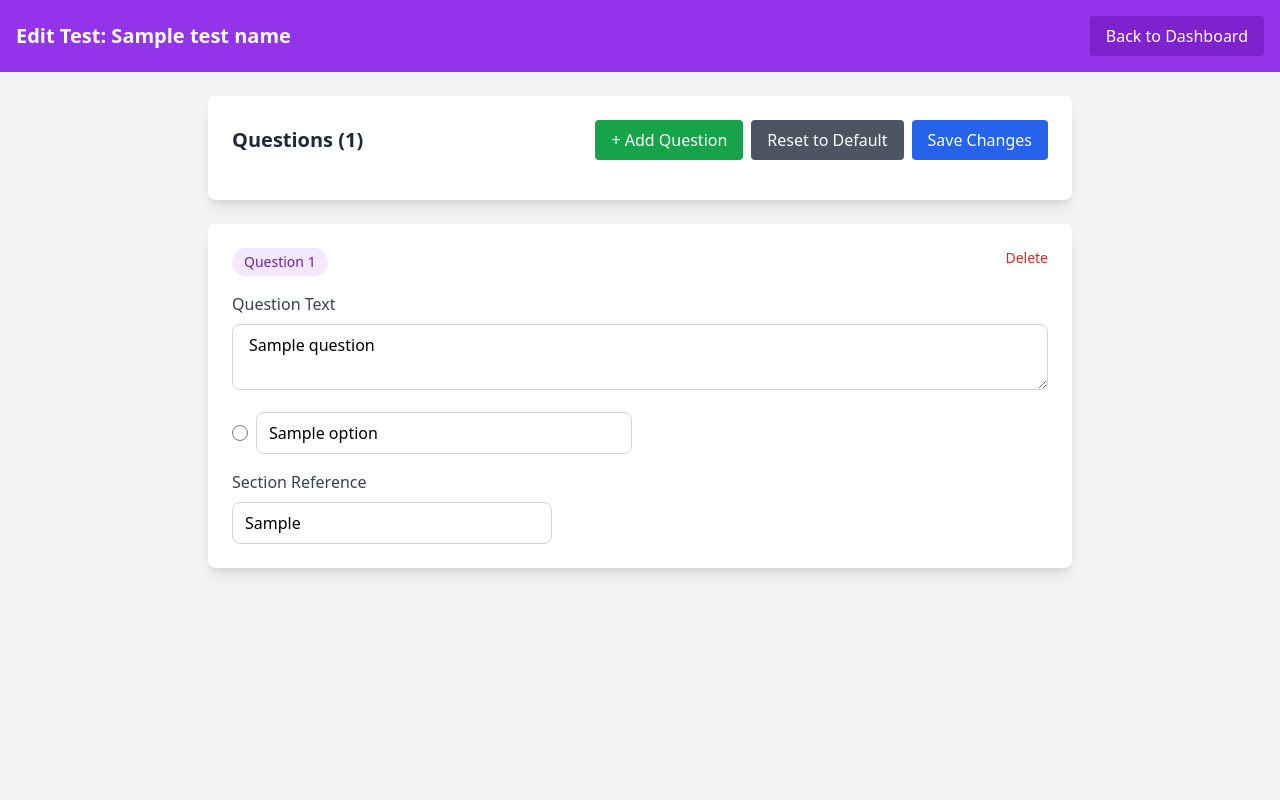
After one commit to kdrivas1989/judgetest, a Flask app: template templates/edit_test.html in a window 1280 px wide. The commit adds this page. Run offline with Flask 2, Linux system fonts and the light colour scheme; the template is opened without the code that fills it: most values are stand-ins (such as "Sample title", 1, 10 or a date in 2020); some libraries are stand-ins or nearby versions.

Commit message:
Add test editor for examiners to customize questions
- New /edit-test/<test_id> page for editing questions
- Add, edit, delete questions with options and section references
- Save custom questions to database (overrides defaults)
- Reset to default questions option
- Custom questions used for tests and answer keys
- Edit Test button on answer key page

Co-Authored-By: Claude Opus 4.5 <noreply@anthropic.com>

```diff
--- a/app.py
+++ b/app.py
@@ -300,6 +300,54 @@ def save_test_result(result_id, result_data):
         db.commit()
 
 
+def get_custom_questions(test_id):
+    """Get custom questions for a test from database."""
+    if USE_SUPABASE:
+        result = supabase.table('custom_questions').select('data').eq('test_id', test_id).execute()
+        if result.data:
+            return json.loads(result.data[0]['data'])
+        return None
+    else:
+        db = get_sqlite_db()
+        cursor = db.execute('SELECT data FROM custom_questions WHERE test_id = ?', (test_id,))
+        row = cursor.fetchone()
+        if row:
+            return json.loads(row['data'])
+        return None
+
+
+def save_custom_questions(test_id, questions_data):
+    """Save custom questions for a test to database."""
+    if USE_SUPABASE:
+        existing = supabase.table('custom_questions').select('test_id').eq('test_id', test_id).execute()
+        if existing.data:
+            supabase.table('custom_questions').update({
+                'data': json.dumps(questions_data)
+            }).eq('test_id', test_id).execute()
+        else:
+            supabase.table('custom_questions').insert({
+                'test_id': test_id,
+                'data': json.dumps(questions_data)
+            }).execute()
+    else:
+        db = get_sqlite_db()
+        db.execute(
+            'INSERT OR REPLACE INTO custom_questions (test_id, data) VALUES (?, ?)',
+            (test_id, json.dumps(questions_data))
+        )
+        db.commit()
+
+
+def get_test_questions(test_id):
+    """Get questions for a test - custom if available, otherwise default."""
+    custom = get_custom_questions(test_id)
+    if custom:
+        return custom
+    if test_id in TESTS:
+        return TESTS[test_id]['questions']
+    return []
+
+
 # Initialize database on startup (with error handling for paused databases)
 def safe_init_db():
     """Try to initialize database, but don't crash if unavailable."""
@@ -447,9 +495,10 @@ def take_test(test_id):
         return "You are not assigned to this test", 403
 
     test = TESTS[test_id]
+    questions = get_test_questions(test_id)
     return render_template('test.html',
-                         questions=test['questions'],
-                         total=len(test['questions']),
+                         questions=questions,
+                         total=len(questions),
                          test_id=test_id,
                          test_name=test['name'],
                          passing_score=test['passing_score'])
@@ -465,7 +514,7 @@ def submit_test(test_id):
         return jsonify({'error': 'Test not found'}), 404
 
     test = TESTS[test_id]
-    questions = test['questions']
+    questions = get_test_questions(test_id)
     passing_score = test['passing_score']
 
     data = request.json
@@ -618,11 +667,85 @@ def answer_key(test_id):
         return "Unauthorized", 403
 
     test = TESTS[test_id]
+    questions = get_test_questions(test_id)
     return render_template('answer_key.html',
-                         questions=test['questions'],
+                         questions=questions,
                          test_name=test['name'],
                          test_id=test_id,
                          tests=available_tests)
+
+
+@app.route('/edit-test/<test_id>')
+@proctor_required
+def edit_test(test_id):
+    if test_id not in TESTS:
+        return "Test not found", 404
+
+    # Check if proctor has access to this test
+    username = session.get('user')
+    available_tests = get_proctor_tests(username)
+
+    if test_id not in available_tests:
+        return "Unauthorized", 403
+
+    test = TESTS[test_id]
+    questions = get_test_questions(test_id)
+    return render_template('edit_test.html',
+                         questions=questions,
+                         test_name=test['name'],
+                         test_id=test_id,
+                         tests=available_tests)
+
+
+@app.route('/save-test/<test_id>', methods=['POST'])
+@proctor_required
+def save_test(test_id):
+    if test_id not in TESTS:
+        return jsonify({'error': 'Test not found'}), 404
+
+    # Check if proctor has access to this test
+    username = session.get('user')
+    available_tests = get_proctor_tests(username)
+
+    if test_id not in available_tests:
+        return jsonify({'error': 'Unauthorized'}), 403
+
+    data = request.json
+    questions = data.get('questions', [])
+
+    # Validate questions
+    for q in questions:
+        if not q.get('question') or not q.get('options') or len(q['options']) != 4:
+            return jsonify({'error': 'Each question must have text and 4 options'}), 400
+        if q.get('correct') not in [0, 1, 2, 3]:
+            return jsonify({'error': 'Each question must have a valid correct answer (0-3)'}), 400
+
+    save_custom_questions(test_id, questions)
+    return jsonify({'success': True, 'message': f'Test saved with {len(questions)} questions'})
+
+
+@app.route('/reset-test/<test_id>', methods=['POST'])
+@proctor_required
+def reset_test(test_id):
+    if test_id not in TESTS:
+        return jsonify({'error': 'Test not found'}), 404
+
+    # Check if proctor has access to this test
+    username = session.get('user')
+    available_tests = get_proctor_tests(username)
+
+    if test_id not in available_tests:
+        return jsonify({'error': 'Unauthorized'}), 403
+
+    # Delete custom questions to revert to default
+    if USE_SUPABASE:
+        supabase.table('custom_questions').delete().eq('test_id', test_id).execute()
+    else:
+        db = get_sqlite_db()
+        db.execute('DELETE FROM custom_questions WHERE test_id = ?', (test_id,))
+        db.commit()
+
+    return jsonify({'success': True, 'message': 'Test reset to default questions'})
 
 
 @app.route('/proctor/add-student', methods=['POST'])
--- a/templates/answer_key.html
+++ b/templates/answer_key.html
@@ -18,10 +18,13 @@
         <div class="container mx-auto flex justify-between items-center">
             <h1 class="text-xl font-bold">Answer Key</h1>
             <div class="flex items-center gap-4">
+                <a href="/edit-test/{{ test_id }}" class="bg-green-600 hover:bg-green-700 px-4 py-2 rounded">
+                    Edit Test
+                </a>
                 <button onclick="window.print()" class="bg-purple-700 hover:bg-purple-800 px-4 py-2 rounded">
                     Print Answer Key
                 </button>
-                <a href="/proctor" class="bg-purple-700 hover:bg-purple-800 px-4 py-2 rounded">Back to Proctor Panel</a>
+                <a href="/proctor" class="bg-purple-700 hover:bg-purple-800 px-4 py-2 rounded">Back to Dashboard</a>
             </div>
         </div>
     </nav>
--- /dev/null
+++ b/templates/edit_test.html
@@ -0,0 +1,245 @@
+<!DOCTYPE html>
+<html lang="en">
+<head>
+    <meta charset="UTF-8">
+    <meta name="viewport" content="width=device-width, initial-scale=1.0">
+    <title>Edit Test - {{ test_name }}</title>
+    <script src="https://cdn.tailwindcss.com"></script>
+</head>
+<body class="bg-gray-100 min-h-screen">
+    <nav class="bg-purple-600 text-white p-4">
+        <div class="container mx-auto flex justify-between items-center">
+            <h1 class="text-xl font-bold">Edit Test: {{ test_name }}</h1>
+            <div class="flex items-center gap-4">
+                <a href="/proctor" class="bg-purple-700 hover:bg-purple-800 px-4 py-2 rounded">Back to Dashboard</a>
+            </div>
+        </div>
+    </nav>
+
+    <div class="container mx-auto px-4 py-6 max-w-4xl">
+        <div class="bg-white rounded-lg shadow-lg p-6 mb-6">
+            <div class="flex justify-between items-center mb-4">
+                <h2 class="text-xl font-bold text-gray-800">Questions (<span id="questionCount">{{ questions|length }}</span>)</h2>
+                <div class="flex gap-2">
+                    <button onclick="addQuestion()" class="bg-green-600 hover:bg-green-700 text-white px-4 py-2 rounded">
+                        + Add Question
+                    </button>
+                    <button onclick="resetTest()" class="bg-gray-600 hover:bg-gray-700 text-white px-4 py-2 rounded">
+                        Reset to Default
+                    </button>
+                    <button onclick="saveTest()" class="bg-blue-600 hover:bg-blue-700 text-white px-4 py-2 rounded">
+                        Save Changes
+                    </button>
+                </div>
+            </div>
+            <div id="saveMessage" class="hidden mb-4"></div>
+        </div>
+
+        <div id="questionsContainer">
+            {% for q in questions %}
+            <div class="question-card bg-white rounded-lg shadow-lg p-6 mb-4" data-id="{{ q.id }}">
+                <div class="flex justify-between items-start mb-4">
+                    <span class="bg-purple-100 text-purple-800 px-3 py-1 rounded-full text-sm font-medium">
+                        Question <span class="q-number">{{ q.id }}</span>
+                    </span>
+                    <button onclick="deleteQuestion(this)" class="text-red-600 hover:text-red-800 text-sm">Delete</button>
+                </div>
+
+                <div class="mb-4">
+                    <label class="block text-gray-700 font-medium mb-2">Question Text</label>
+                    <textarea class="question-text w-full px-4 py-2 border border-gray-300 rounded-lg focus:outline-none focus:border-purple-500" rows="2">{{ q.question }}</textarea>
+                </div>
+
+                <div class="grid grid-cols-2 gap-4 mb-4">
+                    {% for option in q.options %}
+                    <div class="flex items-center gap-2">
+                        <input type="radio" name="correct_{{ q.id }}" value="{{ loop.index0 }}" {% if loop.index0 == q.correct %}checked{% endif %} class="correct-radio w-4 h-4 text-green-600">
+                        <input type="text" class="option-input flex-1 px-3 py-2 border border-gray-300 rounded-lg focus:outline-none focus:border-purple-500" value="{{ option }}" placeholder="Option {{ loop.index }}">
+                    </div>
+                    {% endfor %}
+                </div>
+
+                <div>
+                    <label class="block text-gray-700 font-medium mb-2">Section Reference</label>
+                    <input type="text" class="section-ref w-full max-w-xs px-3 py-2 border border-gray-300 rounded-lg focus:outline-none focus:border-purple-500" value="{{ q.correct_section }}" placeholder="e.g., 8-1.3.1">
+                </div>
+            </div>
+            {% endfor %}
+        </div>
+    </div>
+
+    <template id="questionTemplate">
+        <div class="question-card bg-white rounded-lg shadow-lg p-6 mb-4" data-id="">
+            <div class="flex justify-between items-start mb-4">
+                <span class="bg-purple-100 text-purple-800 px-3 py-1 rounded-full text-sm font-medium">
+                    Question <span class="q-number"></span>
+                </span>
+                <button onclick="deleteQuestion(this)" class="text-red-600 hover:text-red-800 text-sm">Delete</button>
+            </div>
+
+            <div class="mb-4">
+                <label class="block text-gray-700 font-medium mb-2">Question Text</label>
+                <textarea class="question-text w-full px-4 py-2 border border-gray-300 rounded-lg focus:outline-none focus:border-purple-500" rows="2" placeholder="Enter question text"></textarea>
+            </div>
+
+            <div class="grid grid-cols-2 gap-4 mb-4">
+                <div class="flex items-center gap-2">
+                    <input type="radio" name="correct_new" value="0" checked class="correct-radio w-4 h-4 text-green-600">
+                    <input type="text" class="option-input flex-1 px-3 py-2 border border-gray-300 rounded-lg focus:outline-none focus:border-purple-500" placeholder="Option A">
+                </div>
+                <div class="flex items-center gap-2">
+                    <input type="radio" name="correct_new" value="1" class="correct-radio w-4 h-4 text-green-600">
+                    <input type="text" class="option-input flex-1 px-3 py-2 border border-gray-300 rounded-lg focus:outline-none focus:border-purple-500" placeholder="Option B">
+                </div>
+                <div class="flex items-center gap-2">
+                    <input type="radio" name="correct_new" value="2" class="correct-radio w-4 h-4 text-green-600">
+                    <input type="text" class="option-input flex-1 px-3 py-2 border border-gray-300 rounded-lg focus:outline-none focus:border-purple-500" placeholder="Option C">
+                </div>
+                <div class="flex items-center gap-2">
+                    <input type="radio" name="correct_new" value="3" class="correct-radio w-4 h-4 text-green-600">
+                    <input type="text" class="option-input flex-1 px-3 py-2 border border-gray-300 rounded-lg focus:outline-none focus:border-purple-500" placeholder="Option D">
+                </div>
+            </div>
+
+            <div>
+                <label class="block text-gray-700 font-medium mb-2">Section Reference</label>
+                <input type="text" class="section-ref w-full max-w-xs px-3 py-2 border border-gray-300 rounded-lg focus:outline-none focus:border-purple-500" placeholder="e.g., 8-1.3.1">
+            </div>
+        </div>
+    </template>
+
+    <script>
+        const testId = "{{ test_id }}";
+        let questionCounter = {{ questions|length }};
+
+        function updateQuestionNumbers() {
+            const cards = document.querySelectorAll('.question-card');
+            cards.forEach((card, index) => {
+                const num = index + 1;
+                card.dataset.id = num;
+                card.querySelector('.q-number').textContent = num;
+                // Update radio button names
+                const radios = card.querySelectorAll('.correct-radio');
+                radios.forEach(radio => {
+                    radio.name = `correct_${num}`;
+                });
+            });
+            document.getElementById('questionCount').textContent = cards.length;
+        }
+
+        function addQuestion() {
+            const template = document.getElementById('questionTemplate');
+            const clone = template.content.cloneNode(true);
+            document.getElementById('questionsContainer').appendChild(clone);
+            updateQuestionNumbers();
+            // Scroll to new question
+            const cards = document.querySelectorAll('.question-card');
+            cards[cards.length - 1].scrollIntoView({ behavior: 'smooth' });
+        }
+
+        function deleteQuestion(btn) {
+            if (document.querySelectorAll('.question-card').length <= 1) {
+                alert('Test must have at least one question');
+                return;
+            }
+            if (confirm('Delete this question?')) {
+                btn.closest('.question-card').remove();
+                updateQuestionNumbers();
+            }
+        }
+
+        function collectQuestions() {
+            const questions = [];
+            document.querySelectorAll('.question-card').forEach((card, index) => {
+                const questionText = card.querySelector('.question-text').value.trim();
+                const options = Array.from(card.querySelectorAll('.option-input')).map(input => input.value.trim());
+                const correctRadio = card.querySelector('.correct-radio:checked');
+                const correct = correctRadio ? parseInt(correctRadio.value) : 0;
+                const sectionRef = card.querySelector('.section-ref').value.trim();
+
+                questions.push({
+                    id: index + 1,
+                    question: questionText,
+                    options: options,
+                    correct: correct,
+                    correct_section: sectionRef
+                });
+            });
+            return questions;
+        }
+
+        async function saveTest() {
+            const questions = collectQuestions();
+
+            // Validate
+            for (let i = 0; i < questions.length; i++) {
+                const q = questions[i];
+                if (!q.question) {
+                    alert(`Question ${i + 1} is missing question text`);
+                    return;
+                }
+                if (q.options.some(opt => !opt)) {
+                    alert(`Question ${i + 1} is missing one or more options`);
+                    return;
+                }
+            }
+
+            const messageDiv = document.getElementById('saveMessage');
+
+            try {
+                const response = await fetch(`/save-test/${testId}`, {
+                    method: 'POST',
+                    headers: { 'Content-Type': 'application/json' },
+                    body: JSON.stringify({ questions })
+                });
+
+                const result = await response.json();
+
+                if (result.error) {
+                    messageDiv.className = 'mb-4 bg-red-100 border border-red-400 text-red-700 px-4 py-3 rounded';
+                    messageDiv.textContent = result.error;
+                } else {
+                    messageDiv.className = 'mb-4 bg-green-100 border border-green-400 text-green-700 px-4 py-3 rounded';
+                    messageDiv.textContent = result.message;
+                }
+                messageDiv.classList.remove('hidden');
+                setTimeout(() => messageDiv.classList.add('hidden'), 3000);
+
+            } catch (error) {
+                messageDiv.className = 'mb-4 bg-red-100 border border-red-400 text-red-700 px-4 py-3 rounded';
+                messageDiv.textContent = 'Error saving test: ' + error.message;
+                messageDiv.classList.remove('hidden');
+            }
+        }
+
+        async function resetTest() {
+            if (!confirm('Reset test to default questions? This will delete all custom changes.')) {
+                return;
+            }
+
+            const messageDiv = document.getElementById('saveMessage');
+
+            try {
+                const response = await fetch(`/reset-test/${testId}`, {
+                    method: 'POST'
+                });
+
+                const result = await response.json();
+
+                if (result.error) {
+                    messageDiv.className = 'mb-4 bg-red-100 border border-red-400 text-red-700 px-4 py-3 rounded';
+                    messageDiv.textContent = result.error;
+                    messageDiv.classList.remove('hidden');
+                } else {
+                    location.reload();
+                }
+
+            } catch (error) {
+                messageDiv.className = 'mb-4 bg-red-100 border border-red-400 text-red-700 px-4 py-3 rounded';
+                messageDiv.textContent = 'Error resetting test: ' + error.message;
+                messageDiv.classList.remove('hidden');
+            }
+        }
+    </script>
+</body>
+</html>
```
